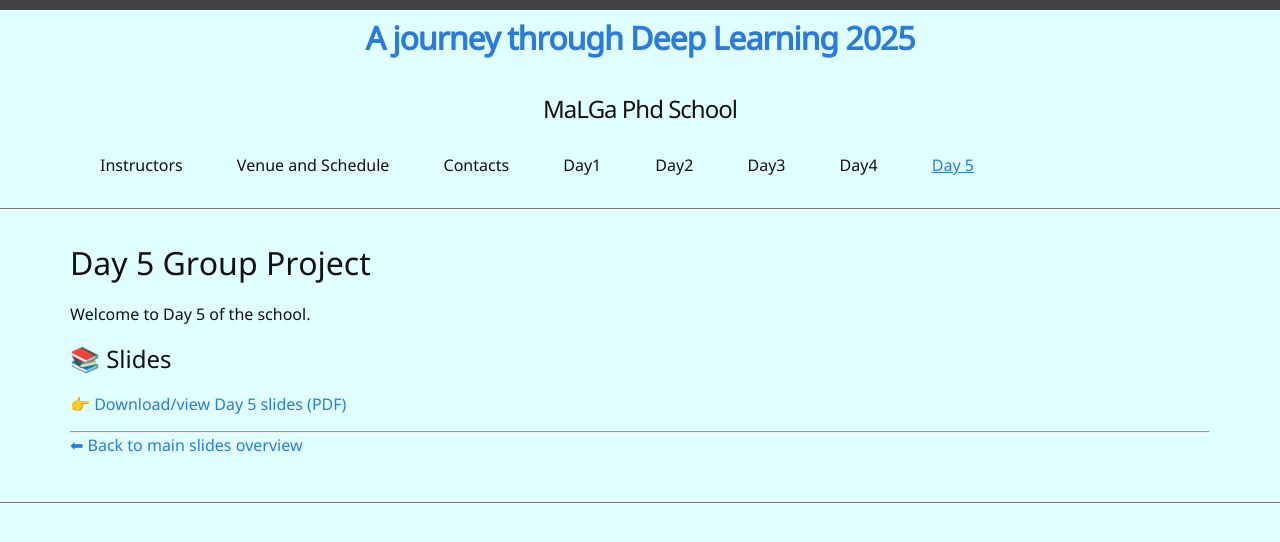
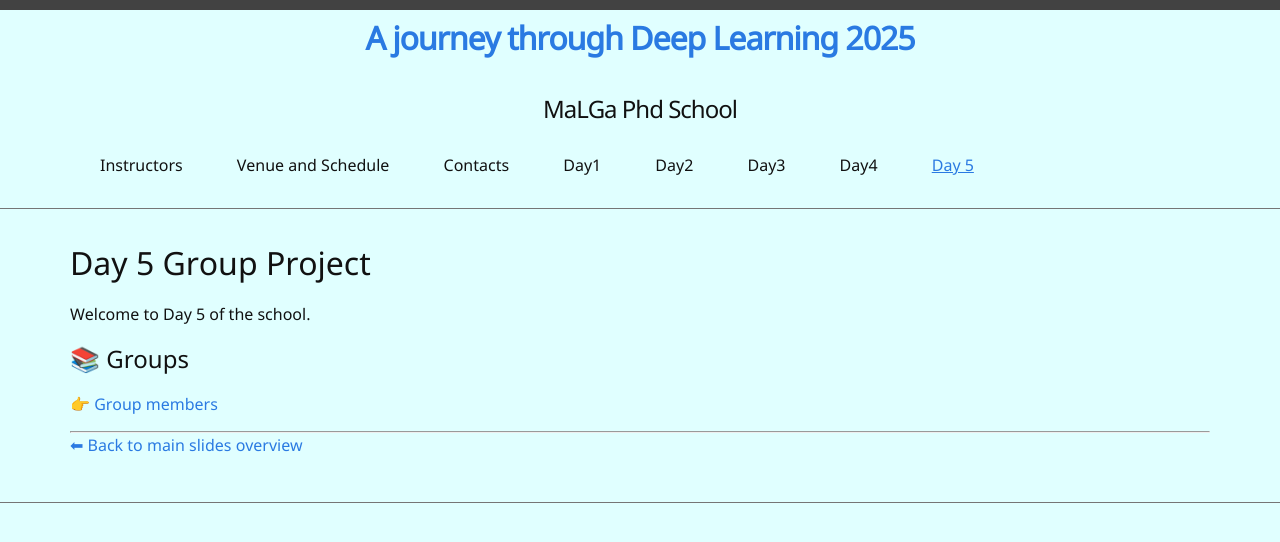
Before and after one commit to A-Journey-through-Deep-Learning/2025, a Jekyll site: the page built from Day5.md, in a window 1280 px wide. Shown: the top 542 px of the page. Built offline with Jekyll 4.4.1, drawn with Linux system fonts in a browser that asks for light colours.

Commit message:
Update Day5.md

```diff
--- a/Day5.md
+++ b/Day5.md
@@ -7,11 +7,9 @@
 
 Welcome to Day 5 of the school.
 
+## 📚 Groups
 
-## 📚 Slides
-
-
-👉 [Download/view Day 5 slides (PDF)](slide_day_1.pdf)
+👉 [Group members](Groups.pdf)
 
 
 ---
```
